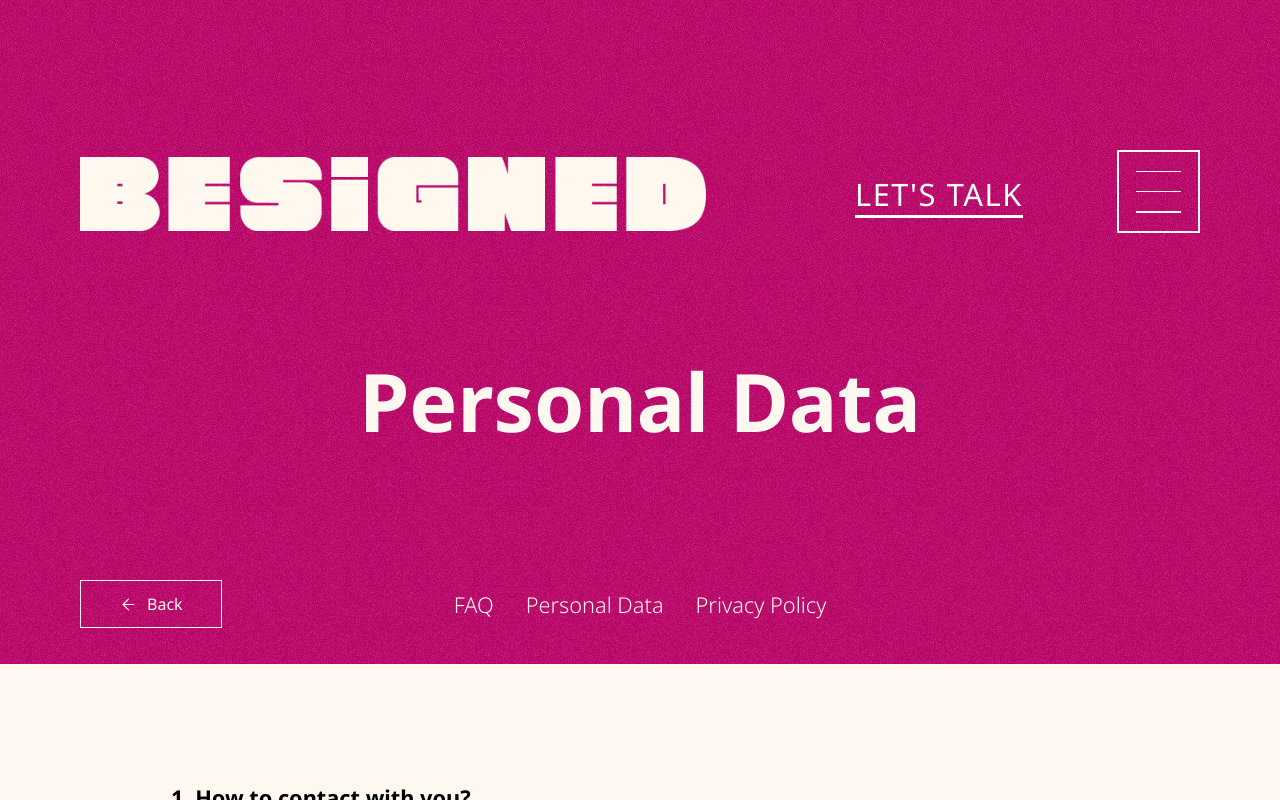
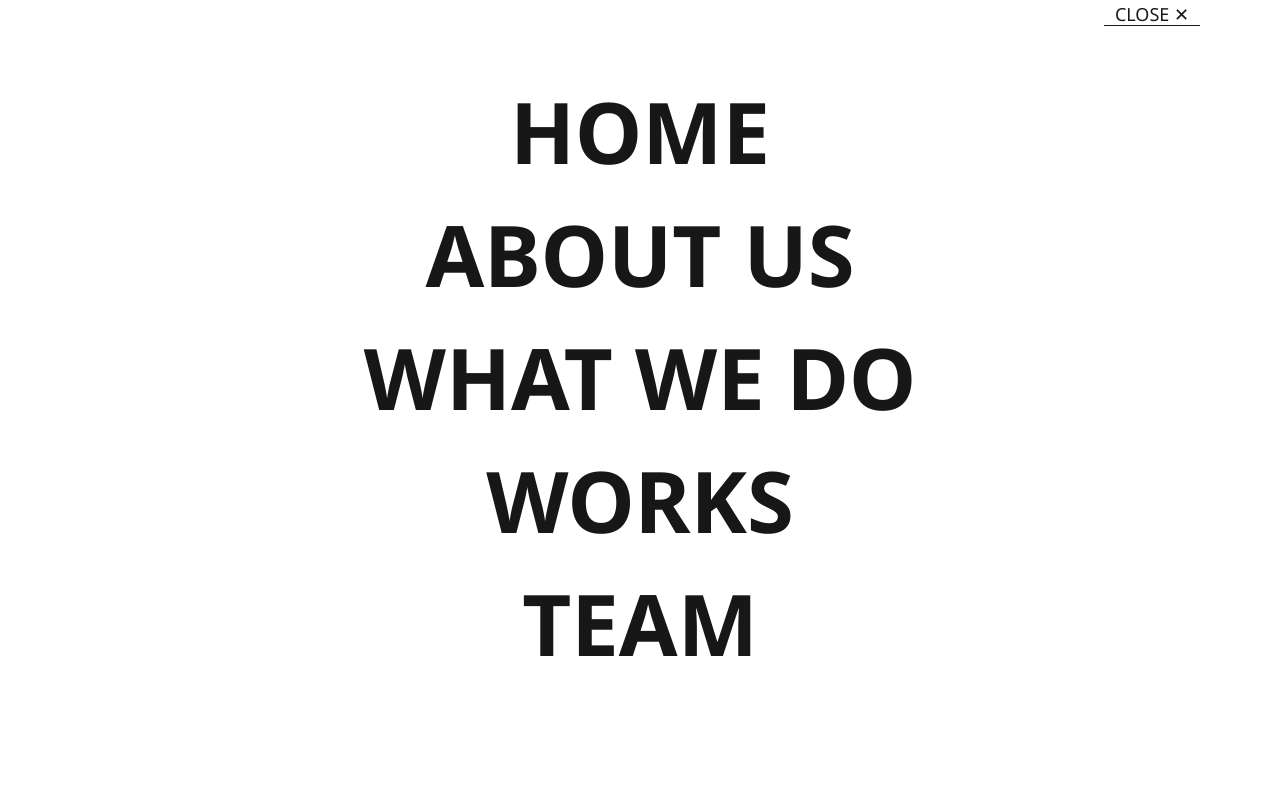
Before and after one commit to bbesigned/bbesigned, a Next.js app: page /personalData in a window 1280 px wide. Both pictures are taken after a click on the button 1158 px from the left and 191 px from the top of the page. Shown: the top 800 px of the page. Built offline with nearby package versions, Linux system fonts and the light colour scheme.

Commit message:
feat: add modalBurger

```diff
--- a/src/components/bannerHeader/bannerHeader.tsx
+++ b/src/components/bannerHeader/bannerHeader.tsx
@@ -8,6 +8,7 @@ import styles from "./bannerHeader.module.scss";
 
 const BannerHeader = () => {
 	return (
+		<>
 			<header className={styles.headerWrap}>
 				<div className={styles.headerContainer}>
 					<BannerLogo smallLogo={false} />
@@ -17,6 +18,7 @@ const BannerHeader = () => {
 					</div>
 				</div>
 			</header>
+		</>
 	);
 };
 
--- a/src/components/menuButton/menuButton.tsx
+++ b/src/components/menuButton/menuButton.tsx
@@ -1,10 +1,20 @@
 "use client";
+
+import { useState } from "react";
+
+import ModalBurger from "components/modalBurger/modalBurger";
 
 import styles from "./menuButton.module.scss";
 
 export const MenuButton = () => {
+	const [isOpen, setIsOpen] = useState(false);
+
+	const handleOpen = () => setIsOpen(true);
+	const handleClose = () => setIsOpen(false);
+
 	return (
-		<div className={styles.burgerMenuWrap}>
+		<>
+			<div className={styles.burgerMenuWrap} onClick={handleOpen}>
 				<button className={styles.burgerMenuActionElement}>
 					<div className={styles.burgerMenuActionElement__burgerMenuContainer}>
 						<span className={styles.burgerMenuContainer__line}></span>
@@ -13,6 +23,8 @@ export const MenuButton = () => {
 					</div>
 				</button>
 			</div>
+			<ModalBurger visible={isOpen} onClose={handleClose} />
+		</>
 	);
 };
 
--- /dev/null
+++ b/src/components/modalBurger/modalBurger.module.scss
@@ -0,0 +1,187 @@
+.modal {
+	position: fixed;
+	z-index: 9999;
+	inset: 0;
+	align-items: center;
+	display: flex;
+	justify-content: center;
+	background: rgba(0, 0, 0, 0.5);
+}
+
+.overlay {
+	width: 100%;
+	display: flex;
+	justify-content: center;
+}
+
+.modalBurger {
+	display: flex;
+	flex-direction: column;
+	align-items: center;
+	max-width: 1920px;
+	padding: 64px 80px 0 80px;
+	background-color: var(--pure-white);
+	width: 100%;
+
+	&__close {
+		font-family: Noto Sans;
+		align-self: flex-end;
+		text-align: center;
+		color: rgba(25, 25, 25, 1);
+		width: 128px;
+		margin-bottom: 84px;
+		font-size: 24px;
+		position: relative;
+		background-color: var(--pure-white);
+		text-transform: uppercase;
+
+		&::before {
+			content: "";
+			position: absolute;
+			width: 100%;
+			height: 1px;
+			bottom: 0;
+			left: 0;
+			background-color: rgba(25, 25, 25, 1);
+
+			@media (max-width: 768px) {
+				display: none;
+			}
+		}
+
+		@media (max-width: 1440px) {
+			width: 96px;
+			font-size: 18px;
+			margin-bottom: 63px;
+		}
+
+		@media (max-width: 1170px) {
+			width: 78px;
+			font-size: 16px;
+			margin-bottom: 54px;
+		}
+
+		@media (max-width: 1024px) {
+			font-size: 14px;
+			margin-bottom: 37px;
+		}
+
+		@media (max-width: 768px) {
+			width: 32px;
+			height: 32px;
+			font-size: 32px;
+			margin-bottom: 10px;
+		}
+	}
+
+	&__span {
+		@media (max-width: 768px) {
+			display: none;
+		}
+	}
+
+	&__container {
+		display: flex;
+		flex-direction: column;
+		gap: 38px;
+		font-weight: 700;
+		font-size: 85px;
+		line-height: 100%;
+		text-align: center;
+		margin-bottom: 134px;
+
+		& a {
+			color: var(--pure-black);
+		}
+	}
+
+	&__footer {
+		display: flex;
+		justify-content: space-between;
+		margin-bottom: 36px;
+		width: 100%;
+	}
+
+	&__copyright {
+		font-weight: 500;
+		font-size: 20px;
+		line-height: 140%;
+
+		@media (max-width: 1440px) {
+			font-size: 18px;
+		}
+
+		@media (max-width: 1170px) {
+			font-size: 16px;
+		}
+
+		@media (max-width: 1024px) {
+			font-size: 14px;
+		}
+
+		@media (max-width: 768px) {
+			font-size: 16px;
+		}
+
+		& span {
+			color: rgba(180, 1, 94, 1);
+		}
+	}
+
+	&__links {
+		display: flex;
+		gap: 40px;
+		font-family: Noto Sans;
+		font-weight: 400;
+		font-size: 24px;
+		text-transform: uppercase;
+		text-decoration: underline;
+
+		@media (max-width: 1440px) {
+			gap: 32px;
+			font-size: 20px;
+		}
+
+		@media (max-width: 1170px) {
+			font-size: 16px;
+		}
+
+		@media (max-width: 1024px) {
+			font-size: 14px;
+			gap: 30px;
+		}
+
+		@media (max-width: 768px) {
+			font-size: 16px;
+		}
+
+		& a {
+			color: inherit;
+
+			@media (max-width: 768px) {
+				display: none;
+			}
+		}
+	}
+
+	&__social {
+		display: none;
+		width: 32px;
+		height: 32px;
+		transition: transform 0.3s ease;
+
+		&:hover {
+			transform: scale(1.3);
+		}
+
+		@media (max-width: 768px) {
+			display: block;
+		}
+	}
+}
+
+.hideOnMobile {
+	@media (max-width: 768px) {
+		display: none;
+	}
+}
--- /dev/null
+++ b/src/components/modalBurger/modalBurger.tsx
@@ -0,0 +1,54 @@
+"use client";
+
+import Link from "next/link";
+
+import { Instagram } from "assets/script/instagram/instagram";
+import { Linkedin } from "assets/script/linkedin/linkedin";
+import { Facebook } from "assets/script/facebook/facebook";
+import { IModalLetsTalkProps } from "types/common/ComponentsProps";
+
+import styles from "./modalBurger.module.scss";
+
+const ModalBurger = ({ visible, onClose }: IModalLetsTalkProps) => {
+	if (!visible) return null;
+
+	return (
+		<div className={styles.modal}>
+			<div className={styles.modalBurger}>
+				<button className={styles.modalBurger__close} onClick={onClose}>
+					<span className={styles.modalBurger__span}>close</span> &#10005;
+				</button>
+
+				<div className={styles.modalBurger__container}>
+					<Link href="/ ">HOME</Link>
+					<Link href="#">ABOUT US</Link>
+					<Link href="#">WHAT WE DO</Link>
+					<Link href="#">WORKS</Link>
+					<Link href="#">TEAM</Link>
+				</div>
+
+				<div className={styles.modalBurger__footer}>
+					<div className={styles.modalBurger__copyright}>
+						<span>© 2025 BeSigned</span>. All rights reserved.
+					</div>
+					<div className={styles.modalBurger__links}>
+						<div>
+							<a href="#FACEBOOK">FACEBOOK</a>
+							<Facebook classNames={styles.modalBurger__social} />
+						</div>
+						<div>
+							<a href="#LINKEDIN">LINKEDIN</a>
+							<Linkedin classNames={styles.modalBurger__social} />
+						</div>
+						<div>
+							<a href="#INSTAGRAM">INSTAGRAM</a>
+							<Instagram classNames={styles.modalBurger__social} />
+						</div>
+					</div>
+				</div>
+			</div>
+		</div>
+	);
+};
+
+export default ModalBurger;
```
Lines whose indentation alone changed are shown as unchanged.
